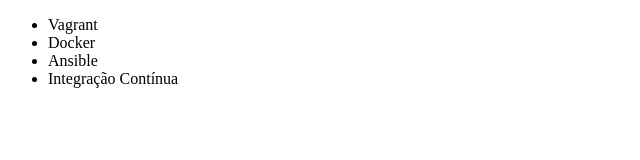
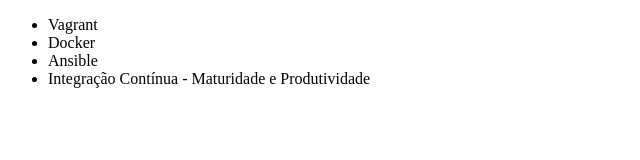
Before and after one commit to JaimeJr/alura-git, a plain HTML site: page index.html in a window 1280 px wide. Shown: the whole page, without its empty margins (0-640 px from the left). Drawn offline with Linux system fonts and the light colour scheme.

Commit message:
Renomeado curso de integração

```diff
--- a/index.html
+++ b/index.html
@@ -9,7 +9,7 @@
         <li>Vagrant</li>
         <li>Docker</li>
         <li>Ansible</li>
-        <li>Integração Contínua</li>
+        <li>Integração Contínua - Maturidade e Produtividade</li>
     </ul>
 </body>
 </html>
```
